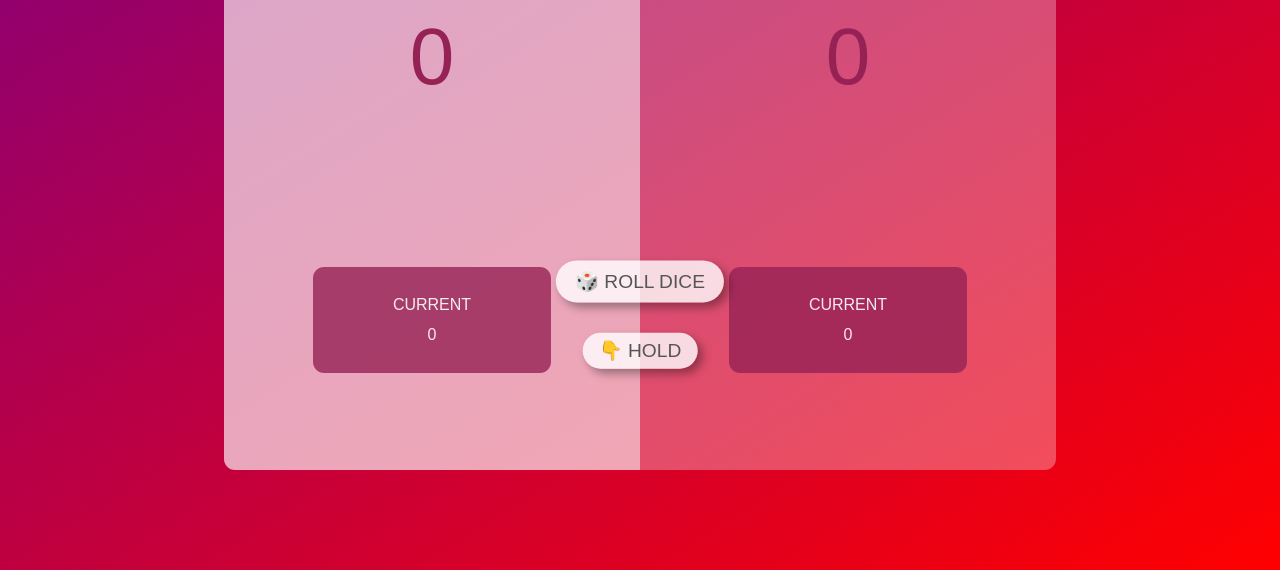
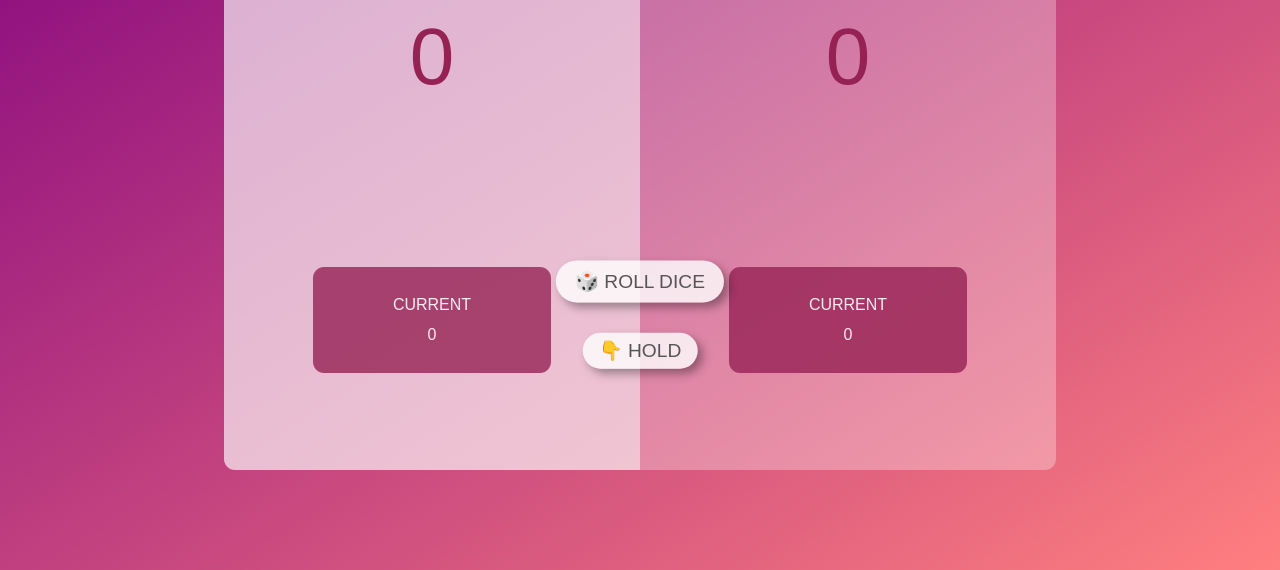
Before and after one commit to sagarpal04/Pig-Game, a plain HTML site: page index.html in a window 1280 px wide. Shown: the part 230-800 px from the top of the page. Drawn offline with Linux system fonts and the light colour scheme.

Commit message:
Final done

```diff
--- a/style.css
+++ b/style.css
@@ -6,7 +6,7 @@
 body {
   font-family: sans-serif;
   height: 100vh;
-  background: linear-gradient(to top left, red, purple);
+  background: linear-gradient(to top left, rgba(255, 0, 0, 0.5), purple);
   display: flex;
   justify-content: center;
   align-items: center;
```
